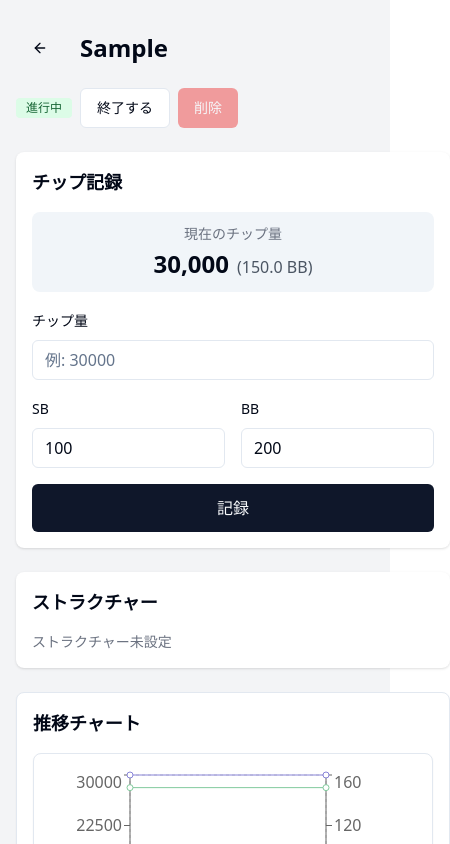
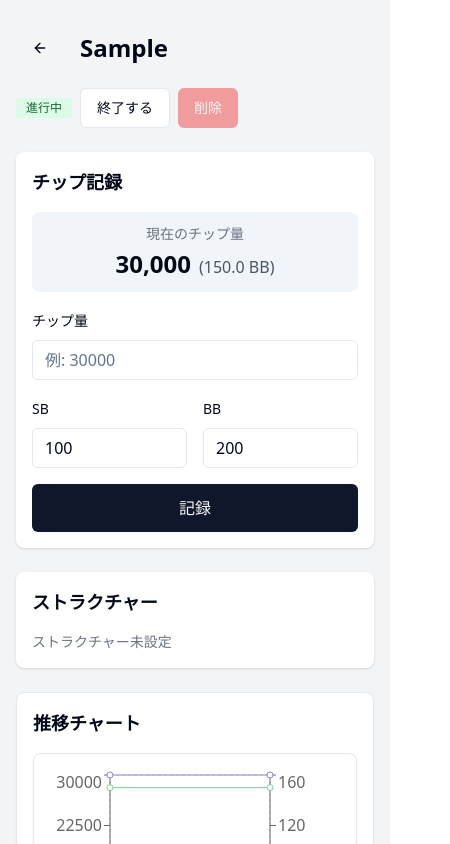
Before and after one commit to meteoright00/porker_memo, a React (Vite) app: page /tournaments/new in a window 390 px wide. Both pictures are taken after typing "Sample" into the empty fields and a click on the button "作成して開始". Shown: the top 844 px of the page, 450 px wide, since content can reach past the window. Built offline with nearby package versions, Linux system fonts and the light colour scheme.

Commit message:
fix: resolve mobile layout overflow by removing container class and adding overflow-hidden

```diff
--- a/src/components/layout/Layout.tsx
+++ b/src/components/layout/Layout.tsx
@@ -8,7 +8,7 @@ interface LayoutProps {
 
 export const Layout: React.FC<LayoutProps> = ({ children, className }) => {
     return (
-        <div className={cn("container mx-auto px-4 py-6 max-w-5xl", className)}>
+        <div className={cn("w-full mx-auto px-4 py-6 max-w-5xl overflow-x-hidden", className)}>
             {children}
         </div>
     );
--- a/src/components/tournament/TournamentChart.tsx
+++ b/src/components/tournament/TournamentChart.tsx
@@ -49,8 +49,8 @@ export const TournamentChart: React.FC<TournamentChartProps> = ({ records, start
                     data={chartData}
                     margin={{
                         top: 5,
-                        right: 30,
-                        left: 20,
+                        right: 10,
+                        left: 0,
                         bottom: 5,
                     }}
                 >
--- a/src/pages/TournamentDetailPage.tsx
+++ b/src/pages/TournamentDetailPage.tsx
@@ -187,9 +187,9 @@ export const TournamentDetailPage: React.FC = () => {
                     </div>
                 </div>
 
-                <div className="grid md:grid-cols-2 gap-6">
-                    <div className="space-y-6">
-                        <section className="bg-white p-4 rounded-lg shadow space-y-4">
+                <div className="grid md:grid-cols-2 gap-6 min-w-0">
+                    <div className="space-y-6 min-w-0">
+                        <section className="bg-white p-4 rounded-lg shadow space-y-4 overflow-hidden">
                             <h2 className="font-semibold text-lg">チップ記録</h2>
                             {tournament.status === 'active' ? (
                                 isLoadingRecords ? (
@@ -208,7 +208,7 @@ export const TournamentDetailPage: React.FC = () => {
                             )}
                         </section>
 
-                        <section className="bg-white p-4 rounded-lg shadow space-y-4">
+                        <section className="bg-white p-4 rounded-lg shadow space-y-4 overflow-hidden">
                             <h2 className="font-semibold text-lg">ストラクチャー</h2>
                             {tournament.structure && tournament.structure.length > 0 ? (
                                 <div className="overflow-x-auto">
@@ -250,8 +250,8 @@ export const TournamentDetailPage: React.FC = () => {
                         </section>
                     </div>
 
-                    <div className="space-y-6">
-                        <div className="bg-white p-4 rounded-lg border shadow-sm">
+                    <div className="space-y-6 min-w-0">
+                        <div className="bg-white p-4 rounded-lg border shadow-sm overflow-hidden">
                             <h2 className="text-lg font-semibold mb-4">推移チャート</h2>
                             <TournamentChart
                                 records={records}
@@ -259,7 +259,7 @@ export const TournamentDetailPage: React.FC = () => {
                             />
                         </div>
 
-                        <div className="bg-white p-4 rounded-lg border shadow-sm">
+                        <div className="bg-white p-4 rounded-lg border shadow-sm overflow-hidden">
                             <h2 className="text-lg font-semibold mb-4">履歴</h2>
                             <ChipHistoryList
                                 records={records}
```
